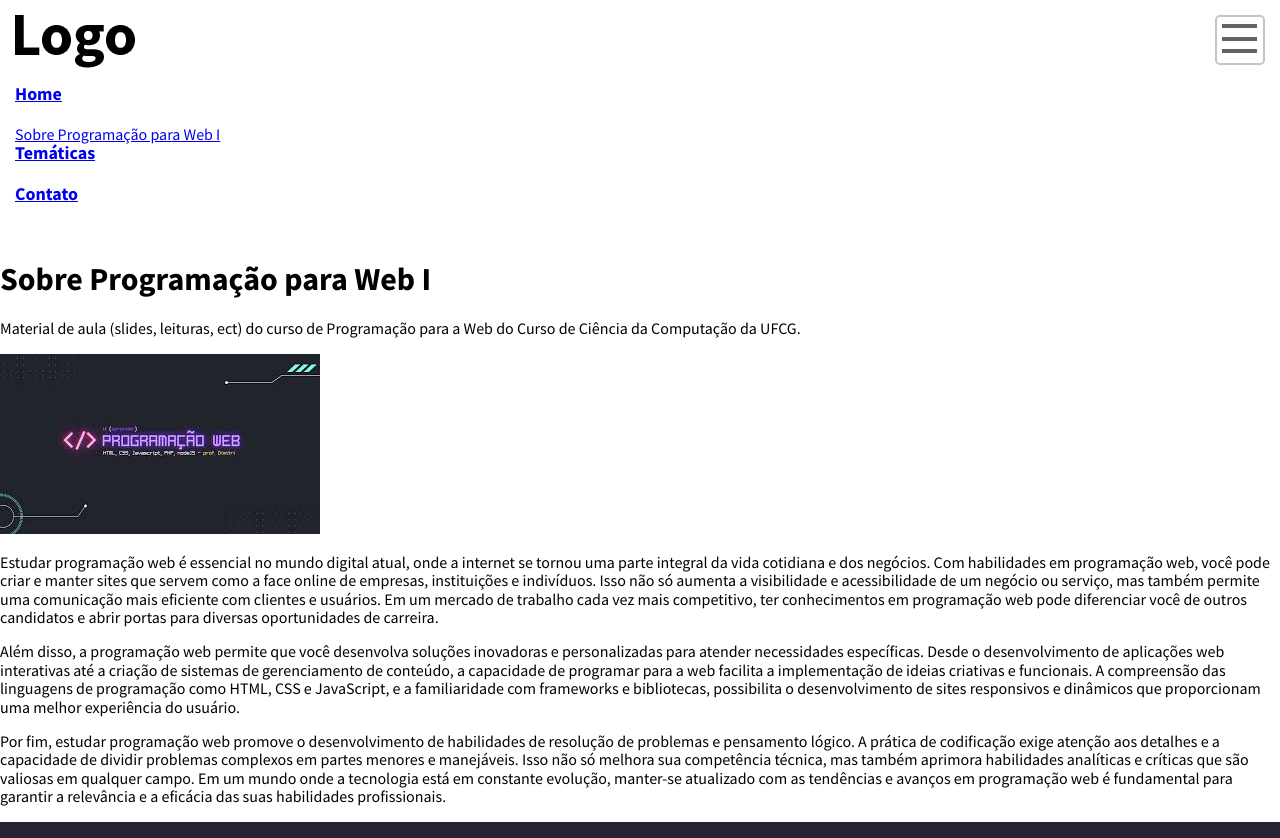
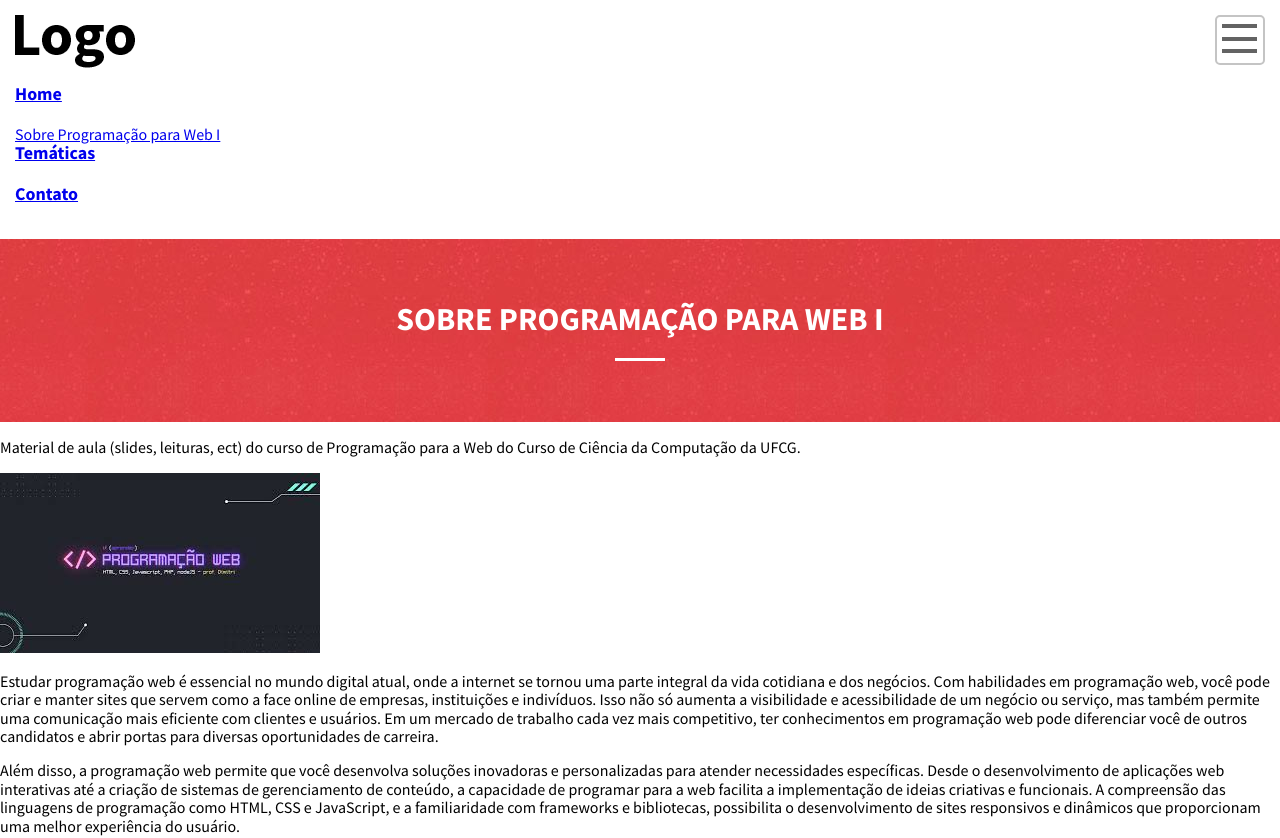
Before and after one commit to JoseArthurSoares/Roteiro-2---Introdu--o-ao-HTML-e-CSS, a plain HTML site: page sobre.html in a window 1280 px wide. Shown: the top 838 px of the page. Drawn offline with Linux system fonts and the light colour scheme.

Commit message:
implementação da etapa 8

```diff
--- a/css/style.css
+++ b/css/style.css
@@ -120,3 +120,27 @@ body{
     margin-top: 40px;
     margin-bottom: 40px;
 }
+
+.pagina-cabecalho{
+    background-color: #dd3f3f;
+    background-image: url(../img/cabecalho-pagina-bg.jpg);
+    background-attachment: fixed;
+    color: #fff;
+    padding-top: 40px;
+    padding-bottom: 40px;
+}
+
+.pagina-cabecalho_titulo{
+    text-align: center;
+    text-transform: uppercase;
+}
+
+.pagina-cabecalho_titulo::after{
+    content: '';
+    display: block;
+    width: 50px;
+    height: 3px;
+    background-color: #fff;
+    margin: 0 auto;
+    margin-top: 20px;
+}
--- a/sobre.html
+++ b/sobre.html
@@ -24,7 +24,7 @@
     </header>
     <main>
         <article>
-            <header><h1>Sobre Programação para Web I</h1></header>
+            <header class="pagina-cabecalho"><h1 class="pagina-cabecalho_titulo">Sobre Programação para Web I</h1></header>
         </article>
         <section>
             <p>Material de aula (slides, leituras, ect) do curso de Programação para a Web do Curso de Ciência da Computação da UFCG.</p>
```
